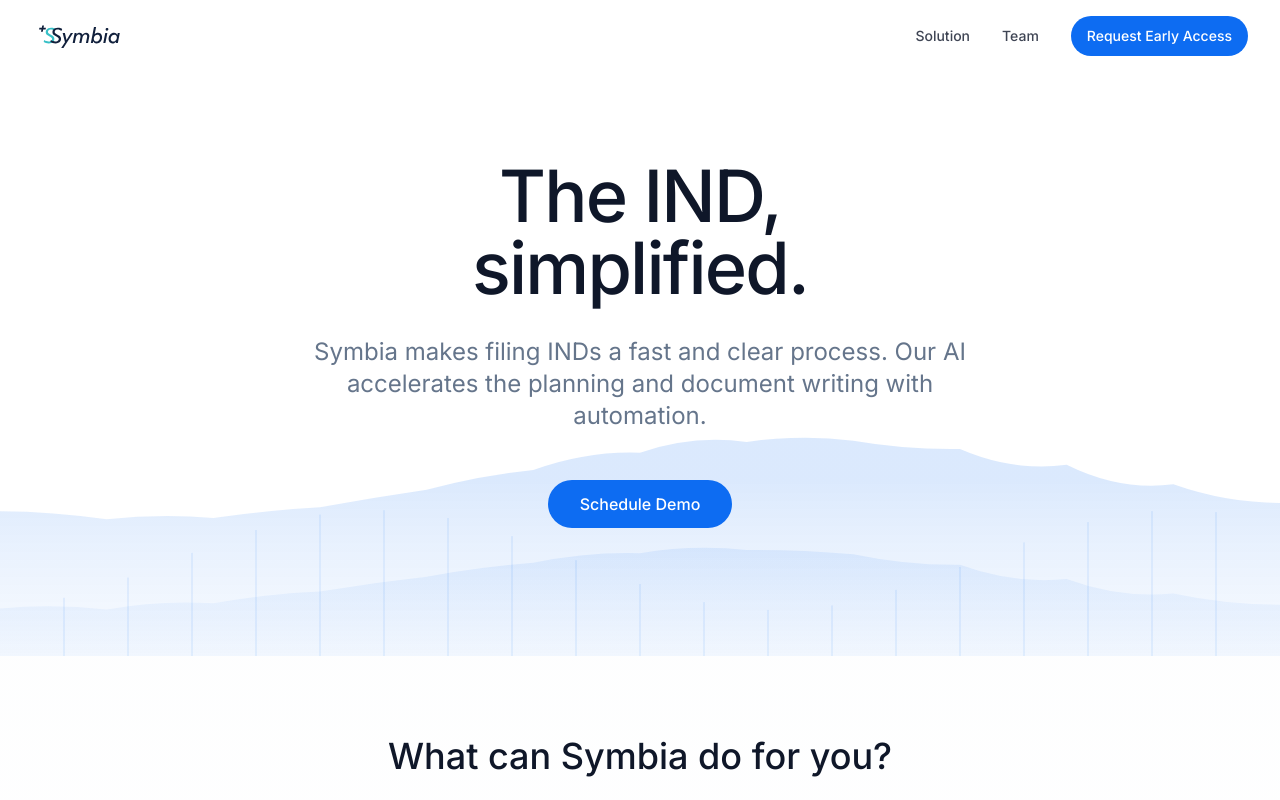
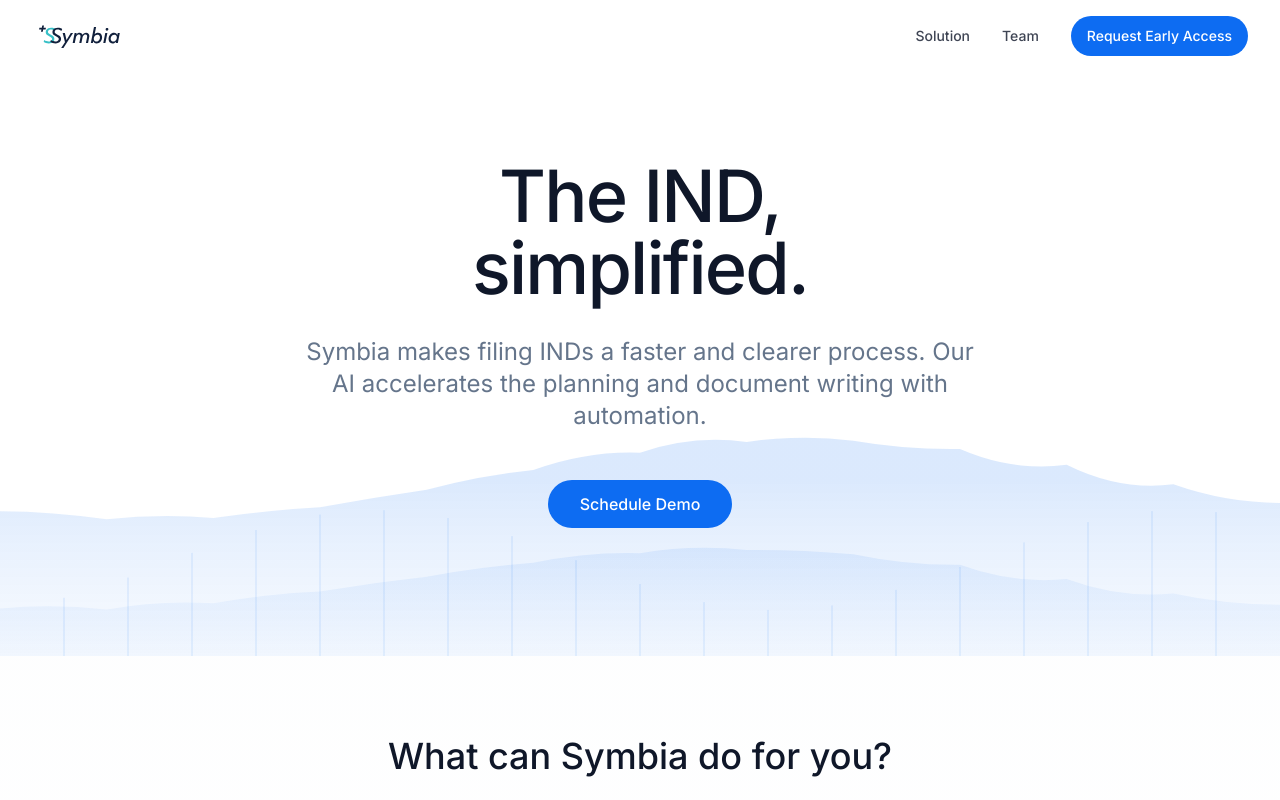
Before and after one commit to symbiateam/symbiauto.com, a React (Vite) app: page / in a window 1280 px wide. Shown: the top 800 px of the page. Built offline with nearby package versions, Linux system fonts and the light colour scheme.

Commit message:
changed hero

```diff
--- a/src/components/Hero.tsx
+++ b/src/components/Hero.tsx
@@ -22,7 +22,7 @@ const Hero = () => {
 
           {/* Subheading */}
           <p className="mercury-subheading mb-12 max-w-2xl mx-auto">
-            Symbia makes filing INDs a fast and clear process. Our AI
+            Symbia makes filing INDs a faster and clearer process. Our AI
             accelerates the planning and document writing with automation.
           </p>
 
```
